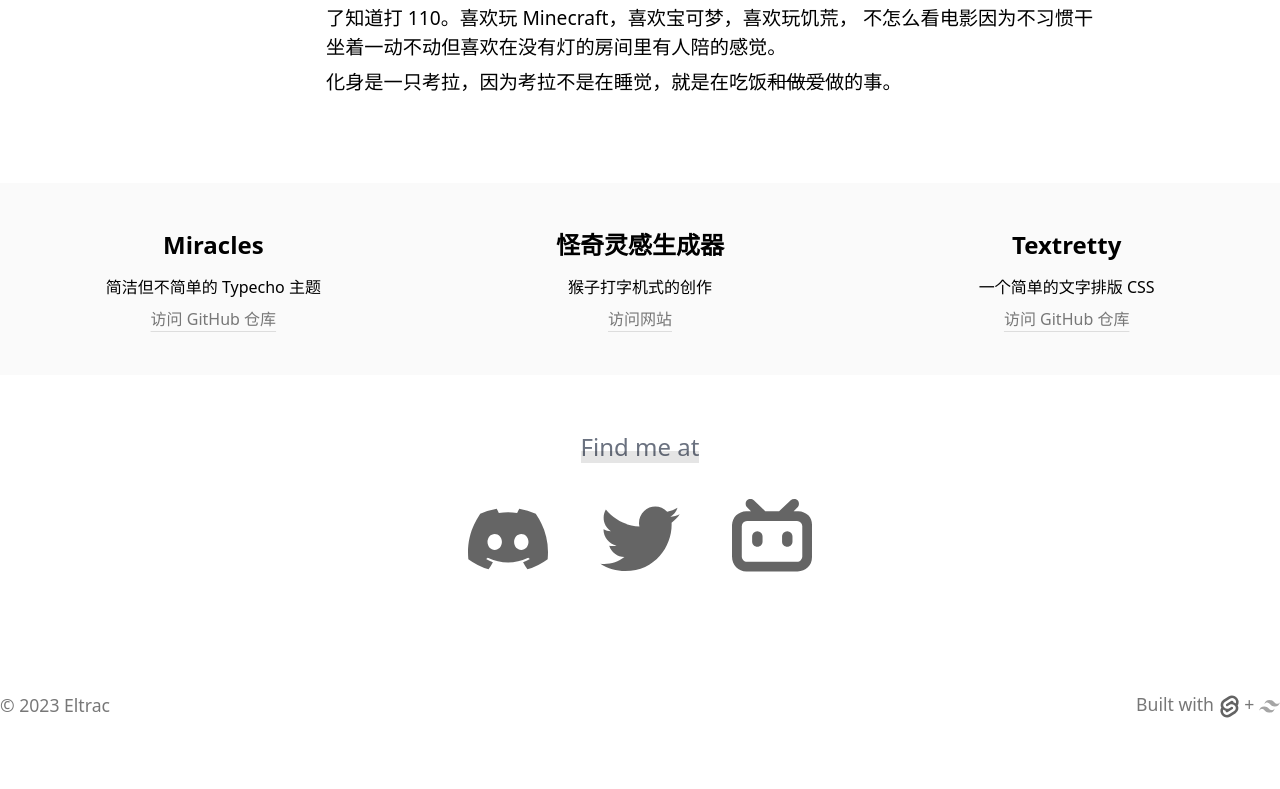
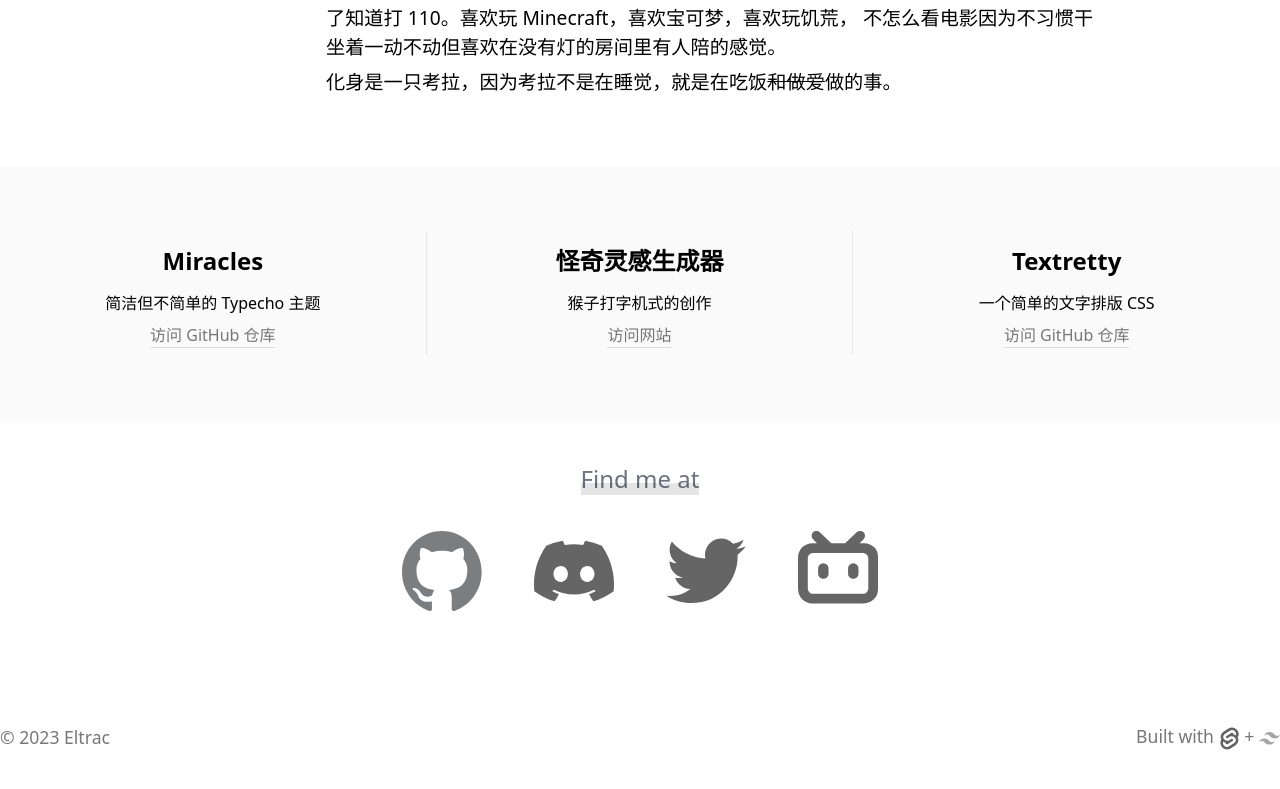
Before and after one commit to BigCoke233/isla, a SvelteKit app: page / in a window 1280 px wide. Shown: the part 747-1536 px from the top of the page. Built offline with nearby package versions, Linux system fonts and the light colour scheme.

Commit message:
prettify + add github link

```diff
--- a/src/routes/+page.svelte
+++ b/src/routes/+page.svelte
@@ -3,6 +3,7 @@
     import twitter from '$lib/images/twitter.svg'
     import bilibili from '$lib/images/bilibili.svg'
     import discord from '$lib/images/discord.svg'
+    import github from '$lib/images/github.svg'
     import avatar from '$lib/images/avatar.png'
 
     /* Handle Header Tip*/
@@ -65,18 +66,18 @@
 </section>
 
 <!-- Work Display -->
-<section id="works" class="md:grid md:grid-cols-3 my-20">
-    <div class="work">
+<section id="works" class="md:grid md:grid-cols-3 my-10 md:my-24">
+    <div class="work md:border-r" on:mouseleave={tipFade} on:mousemove={() => tipPop('停更了，因为屎山堆太高')} role="banner">
         <h3>Miracles</h3>
         <p>简洁但不简单的 Typecho 主题</p>
         <p><a href="https://github.com/BigCoke233/miracles" target="_blank">访问 GitHub 仓库</a></p>
     </div>
-    <div class="work">
+    <div class="work md:border-r" on:mouseleave={tipFade} on:mousemove={() => tipPop('无色的绿色...... 我是不是说过这句话？')} role="banner">
         <h3>怪奇灵感生成器</h3>
         <p>猴子打字机式的创作</p>
         <p><a href="https://bi.guhub.cn/" target="_blank">访问网站</a></p>
     </div>
-    <div class="work">
+    <div class="work" on:mouseleave={tipFade} on:mousemove={() => tipPop('然而作者自己都不用')} role="banner">
         <h3>Textretty</h3>
         <p>一个简单的文字排版 CSS</p>
         <p><a href="https://github.com/BigCoke233/textretty.css">访问 GitHub 仓库</a></p>
@@ -86,7 +87,11 @@
 <!-- Social Media -->
 <section id="media" class="p-3 my-8">
     <h3 class="text-center text-gray-500 text-2xl">Find me at</h3>
-    <div id="media-links" class="flex justify-center gap-5 my-5">
+    <div id="media-links" class="grid grid-cols-2 md:flex justify-center gap-5 my-5">
+        <!-- GitHub -->
+        <a href="https://github.com/BigCoke233" target="_blank"
+        on:mouseleave={tipFade}
+        on:mousemove={() => tipPop('最近 Contribution 越来越白了')}><img src={github} /></a>
         <!-- Discord -->
         <button on:click={() => { discord_dialog=true }}
         on:mouseleave={tipFade}
@@ -231,7 +236,9 @@
                 }
                 img {
                     width: 5em;
-                    height: 5em
+                    height: 5em;
+                    display: block;
+                    margin: 0 auto
                 }
             }
         }
@@ -308,8 +315,11 @@
                     text-decoration-color: #333;
                 }
             }
+            @media screen and (max-width: 767px) {
+                margin: 3em 0
             }
-
+        }
+        @media screen and (min-width: 768px) {
             &:before {
                 content: '';
                 position: absolute;
@@ -317,8 +327,9 @@
                 z-index: -1;
                 left: 0;
                 right: 0;
-            height: 12rem;
-            transform: translateY(-2rem)
+                height: 16rem;
+                transform: translateY(-4rem)
+            }
         }
     }
 </style>
--- a/src/routes/Header.svelte
+++ b/src/routes/Header.svelte
@@ -66,7 +66,8 @@
         #extra-info {
             color: $decoration-color;
             font-size: 0.9em;
-            font-style: italic
+            font-style: italic;
+            background-color: #fafafa
         }
     }
 </style>
```
Also changed, not shown: src/lib/images/github.svg. Lines whose indentation alone changed are shown as unchanged.
